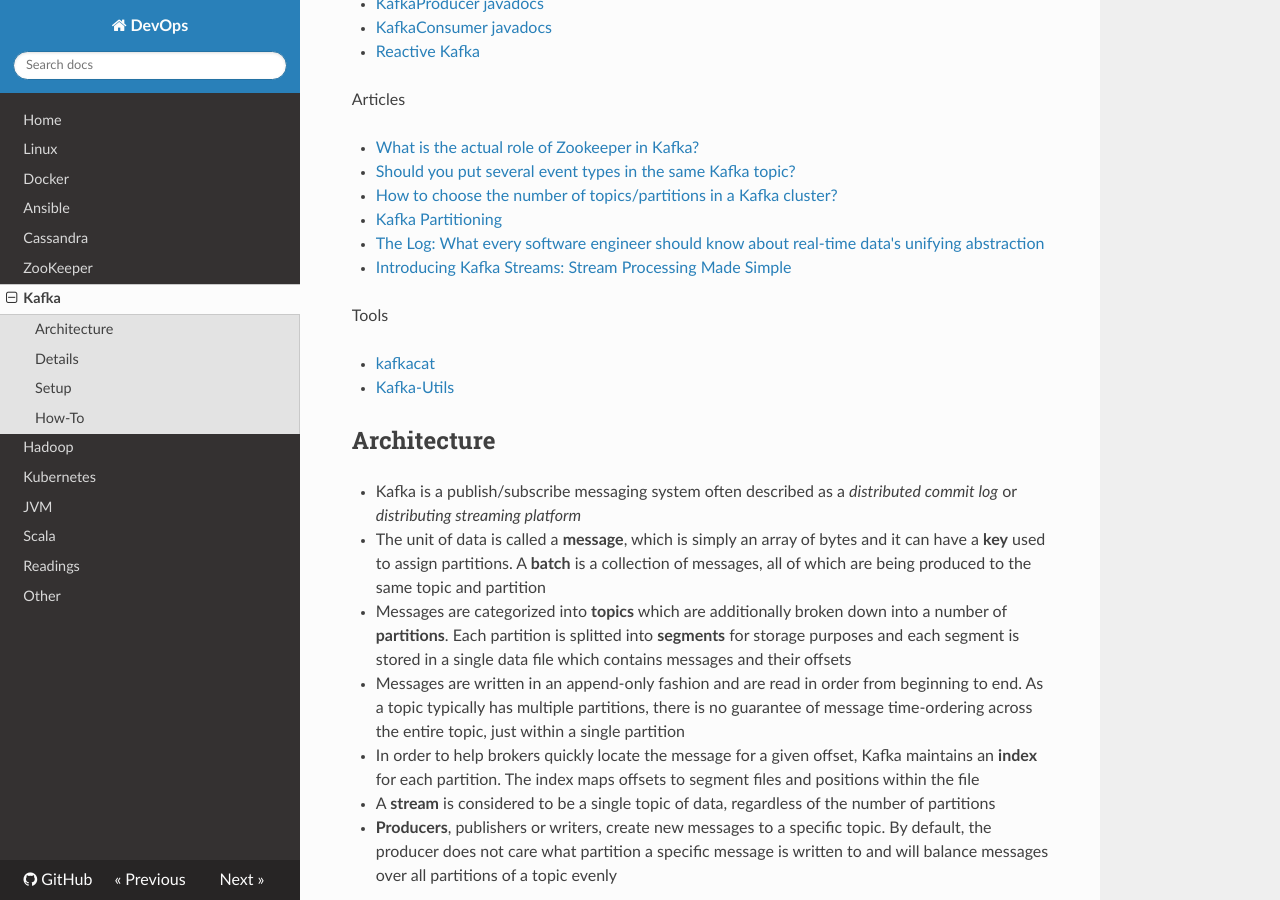
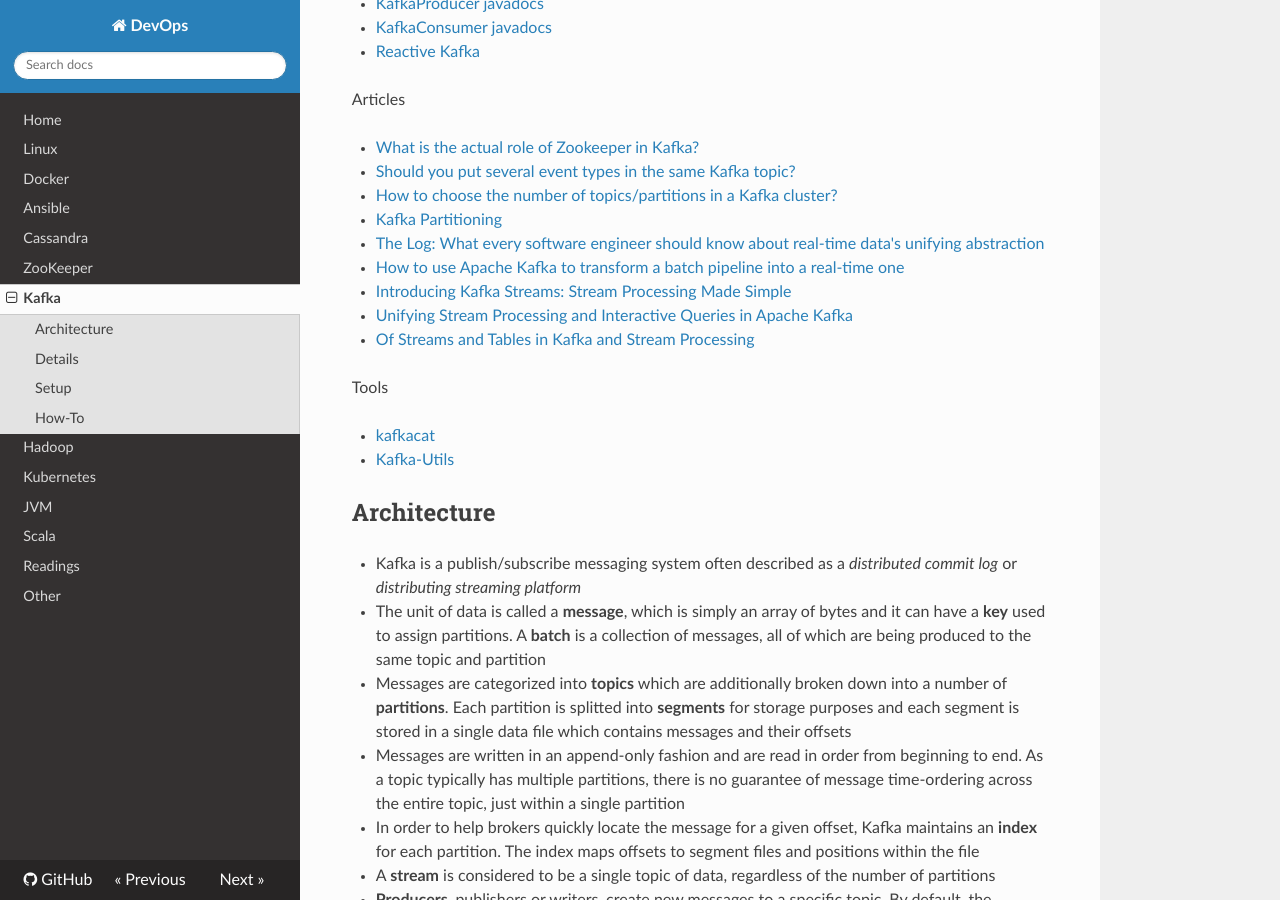
Before and after one commit to niqdev/devops, an MkDocs documentation site: the page built from docs/kafka.md, in a window 1280 px wide and 900 px high, scrolled down 384 px. Built offline with MkDocs 1.6.1, drawn with Linux system fonts in a browser that asks for light colours; nearby versions of some CDN libraries; old or Windows-style settings are respelled for this version of MkDocs; some of the changed text lies outside the part shown.

Commit message:
doc: update kafka

```diff
--- a/docs/kafka.md
+++ b/docs/kafka.md
@@ -32,7 +32,13 @@ Articles
 
 * [The Log: What every software engineer should know about real-time data's unifying abstraction](https://engineering.linkedin.com/distributed-systems/log-what-every-software-engineer-should-know-about-real-time-datas-unifying)
 
+* [How to use Apache Kafka to transform a batch pipeline into a real-time one](https://medium.com/@stephane.maarek/how-to-use-apache-kafka-to-transform-a-batch-pipeline-into-a-real-time-one-831b48a6ad85)
+
 * [Introducing Kafka Streams: Stream Processing Made Simple](https://www.confluent.io/blog/introducing-kafka-streams-stream-processing-made-simple)
+
+* [Unifying Stream Processing and Interactive Queries in Apache Kafka](https://www.confluent.io/blog/unifying-stream-processing-and-interactive-queries-in-apache-kafka)
+
+* [Of Streams and Tables in Kafka and Stream Processing](https://www.michael-noll.com/blog/2018/04/05/of-stream-and-tables-in-kafka-and-stream-processing-part1)
 
 Tools
 
@@ -117,6 +123,8 @@ increases. Each message in a given partition has a unique offset stored either i
 * Kafka Streams is a graph (or **topology** or Directed Acyclic Graph) of processing nodes or **processors** that combine to provide powerful and complex stream processing. Each processing node performs its assigned **task** and then forwards the record to each of its child node. Records (a key/value pair) flow through the graph in a depth-first manner, which implies that there is no need to have backpressure
 
 * Treating an event stream as inserts, and events with keys as updates, is how to defined the relationship between **streams** and **tables**. If a stream of events is as a log, a stream of updates is as a changelog. Both a log and a changelog represent incoming records appended to the end of a file. In a log there are all the records; but in a changelog, there are only the latest record for any given key
+
+* `KTable`s are often also described as being a materialized view of a `KStream`. A view of a stream is nothing but an **per-key aggregation** in this context
 
 ## Setup
 
```
